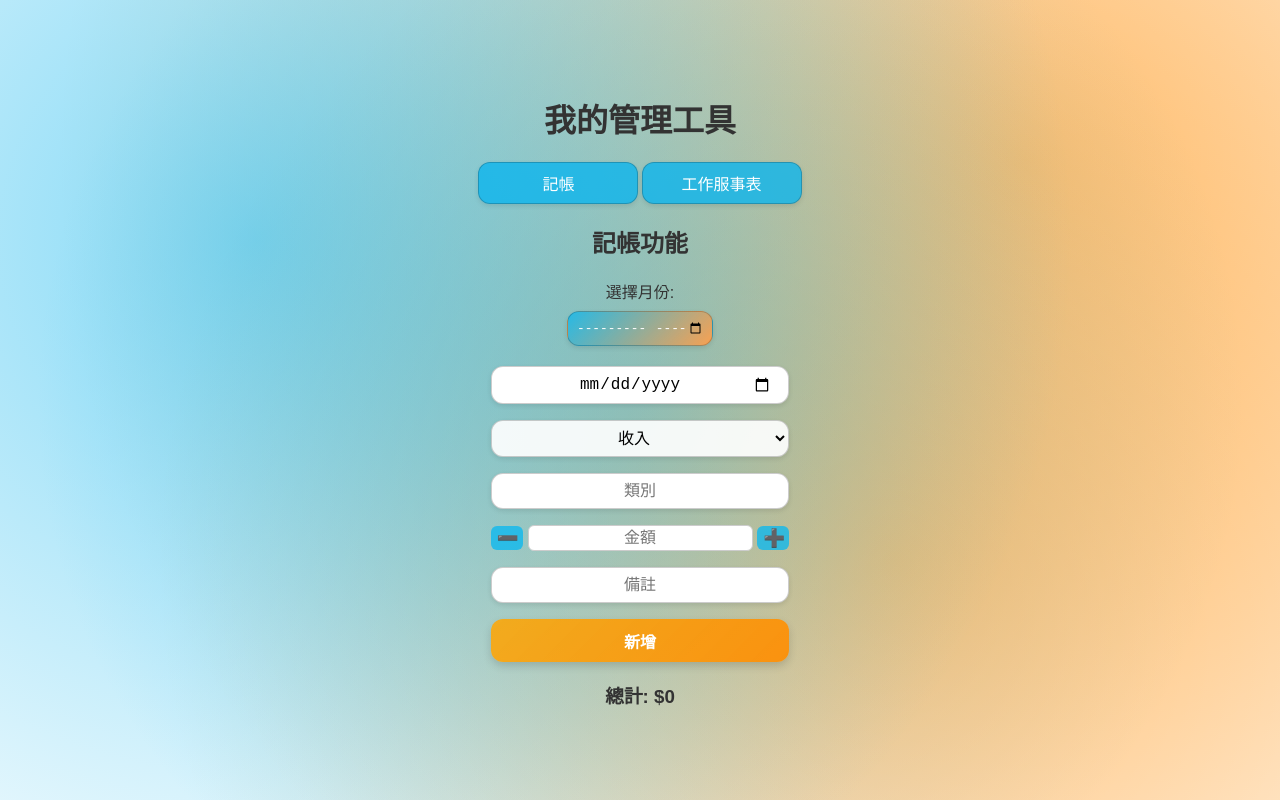
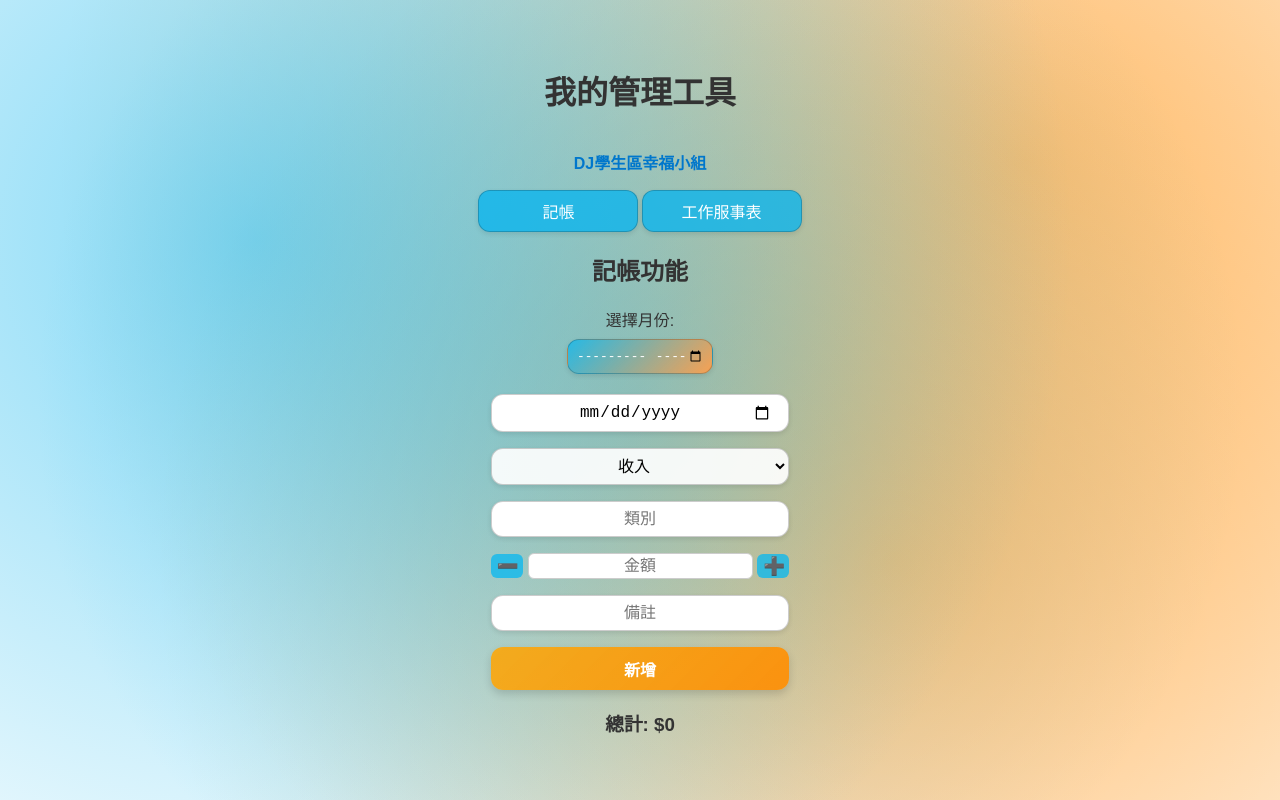
Before and after one commit to LinJie09/Serving-List, a React (Create React App) app in the folder my-react-app/: page / in a window 1280 px wide. Built offline with nearby package versions, Linux system fonts and the light colour scheme.

Commit message:
add new link for happyness group

```diff
--- a/my-react-app/src/App.css
+++ b/my-react-app/src/App.css
@@ -31,6 +31,19 @@ body {
   align-items: center;
   padding: 1rem;
 }
+
+.link-text{
+  text-decoration: none;       /* 取消底線 */
+  color: #0077cc;             /* 文字顏色 */
+  font-weight: bold;          /* 粗體 */
+  transition: color 0.3s
+}
+
+.link-text:hover {
+  color: #ff6600;             /* 滑鼠移上去變色 */
+  text-decoration: none; /* hover 時才出現底線 */
+}
+
 
 .btn-container{
   display: flex;
--- a/my-react-app/src/App.js
+++ b/my-react-app/src/App.js
@@ -8,12 +8,26 @@ function App() {
 
   return (
     <div className="container">
-        <h1>我的管理工具</h1>
-        <div className="btn-container">
-          <button className="btn" onClick={() => setTab("expense")}>記帳</button>
-          <button className="btn" onClick={() => setTab("schedule")}>工作服事表</button>
-        </div>
-        {tab === "expense" ? <ExpenseTracker /> : <ServiceSchedule />}
+      <h1>我的管理工具</h1>
+      <p>
+        <a
+          href="https://twilight-lute-6a9.notion.site/DJ-1a086409d6038079beb9f2de9469304f"
+          target="_blank"
+          rel="noopener noreferrer"
+          className="link-text"
+        >
+          DJ學生區幸福小組
+        </a>
+      </p>
+      <div className="btn-container">
+        <button className="btn" onClick={() => setTab("expense")}>
+          記帳
+        </button>
+        <button className="btn" onClick={() => setTab("schedule")}>
+          工作服事表
+        </button>
+      </div>
+      {tab === "expense" ? <ExpenseTracker /> : <ServiceSchedule />}
     </div>
   );
 }
```
